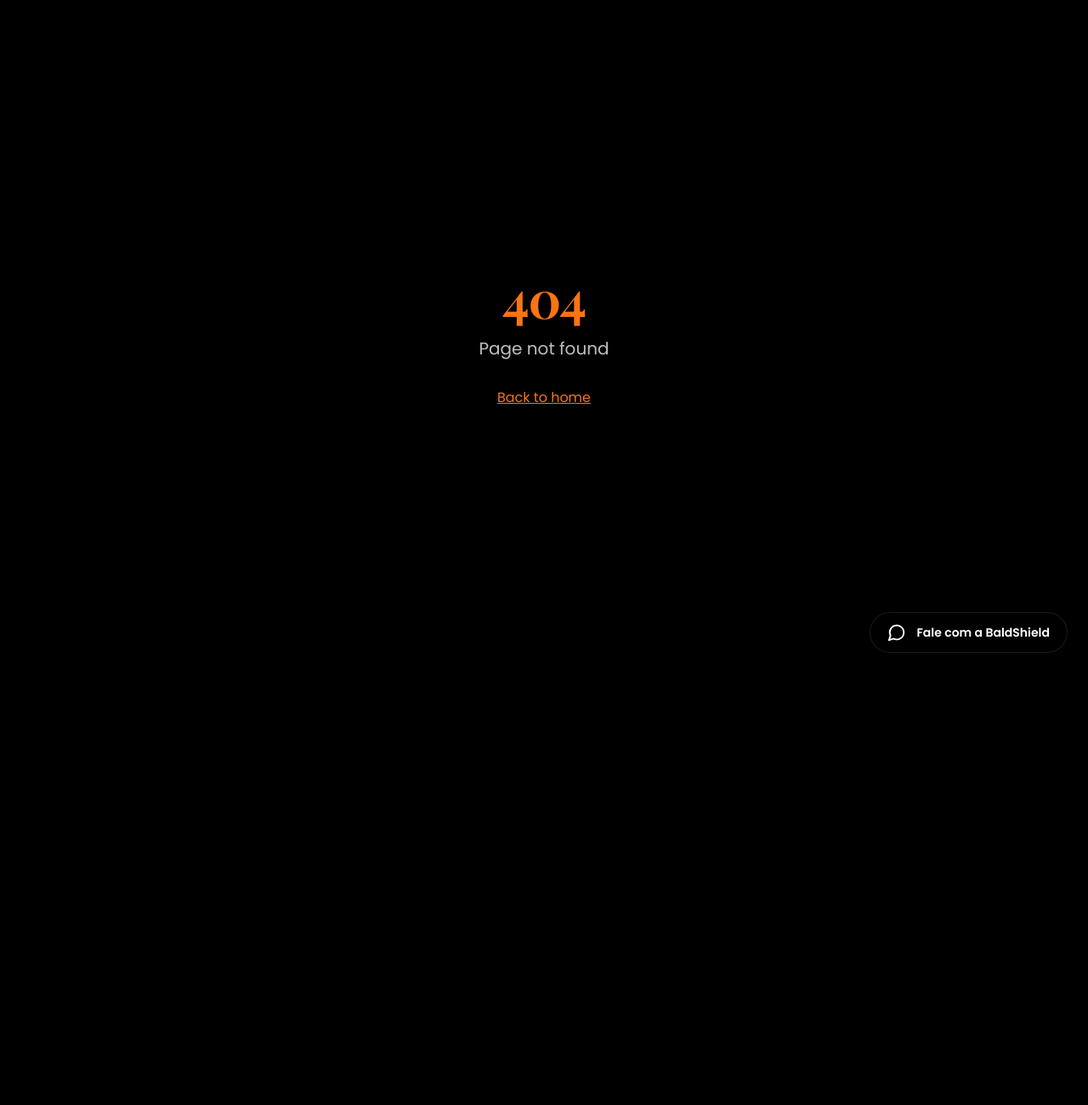
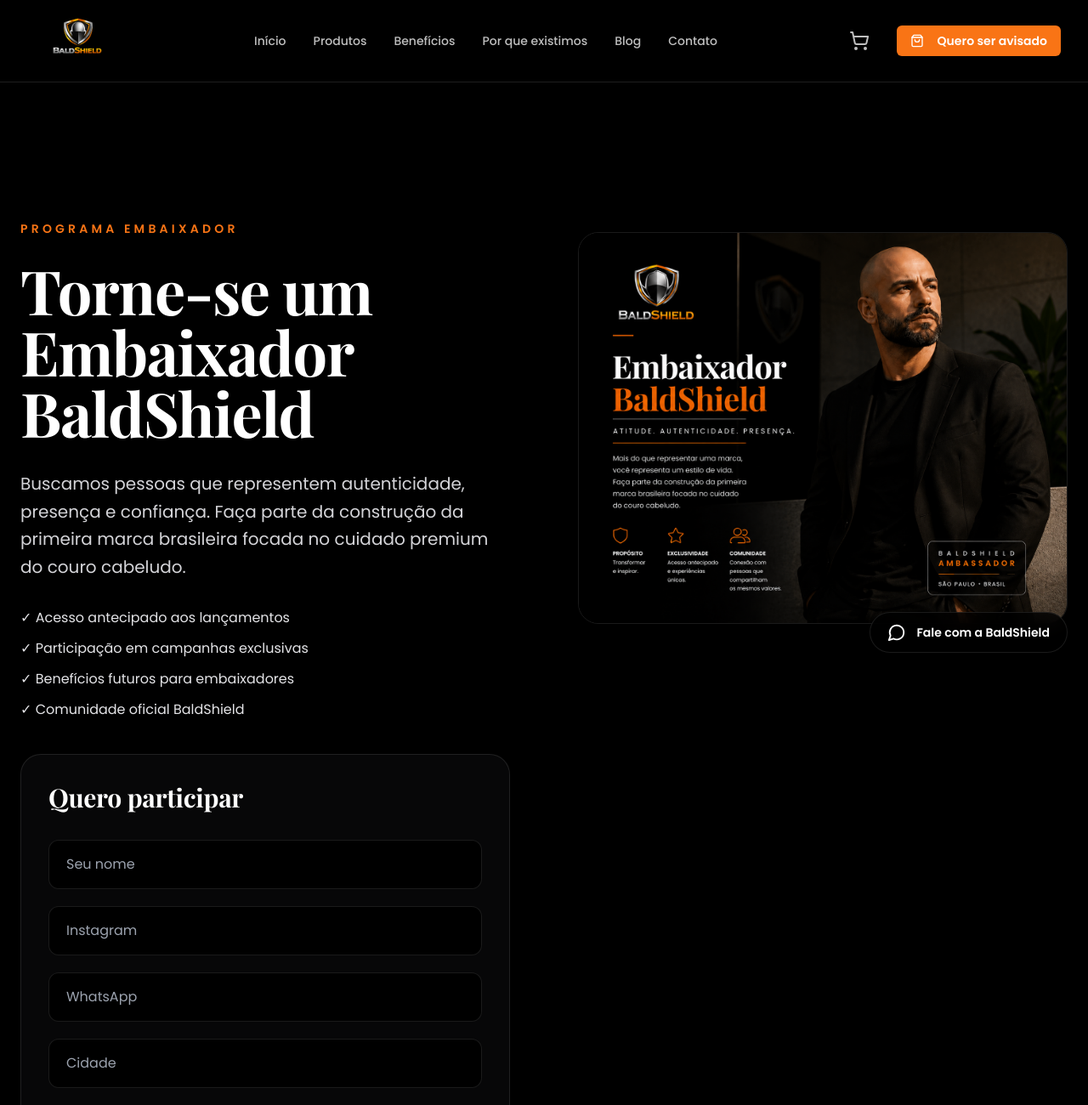
Before and after one commit to marcosagomes40-droid/baldshield-web-main, a React (Vite) app: page /embaixador in a window 1280 px wide. Before the commit this address had no page. Shown: the top 1300 px of the page at 85% size. Before the commit the page ends 800 px from the top, so only its background shows below. Built offline with nearby package versions, Linux system fonts and the light colour scheme; the HTML template or start-up script is replaced by a standard one.

Commit message:
Cria pagina de embaixador BaldShield

```diff
--- a/src/App.jsx
+++ b/src/App.jsx
@@ -17,6 +17,7 @@
 import { Toaster } from '@/components/ui/toaster';
 import { CartProvider } from '@/hooks/useCart.jsx';
 import WhatsAppButton from "./components/WhatsAppButton";
+import EmbaixadorPage from './pages/EmbaixadorPage.jsx';
 
 function App() {
   return (
@@ -31,6 +32,7 @@
           <Route path="/contact" element={<ContactPage />} />
           <Route path="/success" element={<SuccessPage />} />
           <Route path="/about" element={<AboutPage />} />
+          <Route path="/embaixador" element={<EmbaixadorPage />} />
           <Route path="/pre-launch" element={<PreLaunchPage />} />
 
           <Route path="/blog" element={<BlogPage />} />
--- /dev/null
+++ b/src/pages/EmbaixadorPage.jsx
@@ -0,0 +1,100 @@
+import React from 'react';
+import Header from '../components/Header';
+import Footer from '../components/Footer';
+
+const EmbaixadorPage = () => {
+  return (
+    <div className="min-h-screen bg-black text-white">
+      <Header />
+
+      <section className="px-6 pt-40 pb-24 max-w-7xl mx-auto grid lg:grid-cols-2 gap-20 items-start">
+
+        {/* COLUNA ESQUERDA */}
+        <div>
+          <span className="tracking-[0.3em] text-primary uppercase text-sm font-semibold">
+            Programa Embaixador
+          </span>
+
+          <h1
+            className="text-5xl md:text-6xl xl:text-7xl font-bold leading-tight mt-6"
+            style={{ fontFamily: 'Playfair Display, serif' }}
+          >
+            Torne-se um Embaixador BaldShield
+          </h1>
+
+          <p className="text-zinc-300 text-xl leading-relaxed mt-8 max-w-xl">
+            Buscamos pessoas que representem autenticidade, presença e confiança.
+            Faça parte da construção da primeira marca brasileira focada no cuidado
+            premium do couro cabeludo.
+          </p>
+
+          <div className="mt-8 space-y-3 text-zinc-200">
+            <div>✓ Acesso antecipado aos lançamentos</div>
+            <div>✓ Participação em campanhas exclusivas</div>
+            <div>✓ Benefícios futuros para embaixadores</div>
+            <div>✓ Comunidade oficial BaldShield</div>
+          </div>
+
+          <div className="mt-10 bg-zinc-950/80 border border-white/10 rounded-3xl p-8 shadow-2xl backdrop-blur-md max-w-2xl">
+            <h2 className="text-3xl font-bold mb-8">
+              Quero participar
+            </h2>
+
+            <form className="space-y-5">
+              <input
+                type="text"
+                placeholder="Seu nome"
+                className="w-full bg-black border border-white/10 rounded-xl px-5 py-4 text-white focus:outline-none focus:border-primary"
+              />
+
+              <input
+                type="text"
+                placeholder="Instagram"
+                className="w-full bg-black border border-white/10 rounded-xl px-5 py-4 text-white focus:outline-none focus:border-primary"
+              />
+
+              <input
+                type="text"
+                placeholder="WhatsApp"
+                className="w-full bg-black border border-white/10 rounded-xl px-5 py-4 text-white focus:outline-none focus:border-primary"
+              />
+
+              <input
+                type="text"
+                placeholder="Cidade"
+                className="w-full bg-black border border-white/10 rounded-xl px-5 py-4 text-white focus:outline-none focus:border-primary"
+              />
+
+              <textarea
+                placeholder="Por que você quer representar a BaldShield?"
+                rows="5"
+                className="w-full bg-black border border-white/10 rounded-xl px-5 py-4 text-white focus:outline-none focus:border-primary"
+              />
+
+              <button
+                type="button"
+                className="w-full bg-primary text-black font-bold py-4 rounded-xl hover:scale-[1.02] transition-all duration-300"
+              >
+                Enviar candidatura
+              </button>
+            </form>
+          </div>
+        </div>
+
+        {/* COLUNA DIREITA */}
+        <div className="hidden lg:block sticky top-36 pt-4">
+          <img
+            src="/embaixador-baldshield-premium.webp"
+            alt="Embaixador BaldShield"
+            className="w-full max-w-xl ml-auto rounded-3xl object-cover shadow-2xl border border-white/10"
+        />
+        </div>
+
+      </section>
+
+      <Footer />
+    </div>
+  );
+};
+
+export default EmbaixadorPage;
```
Also changed, not shown: public/embaixador-baldshield-premium.webp (added).
